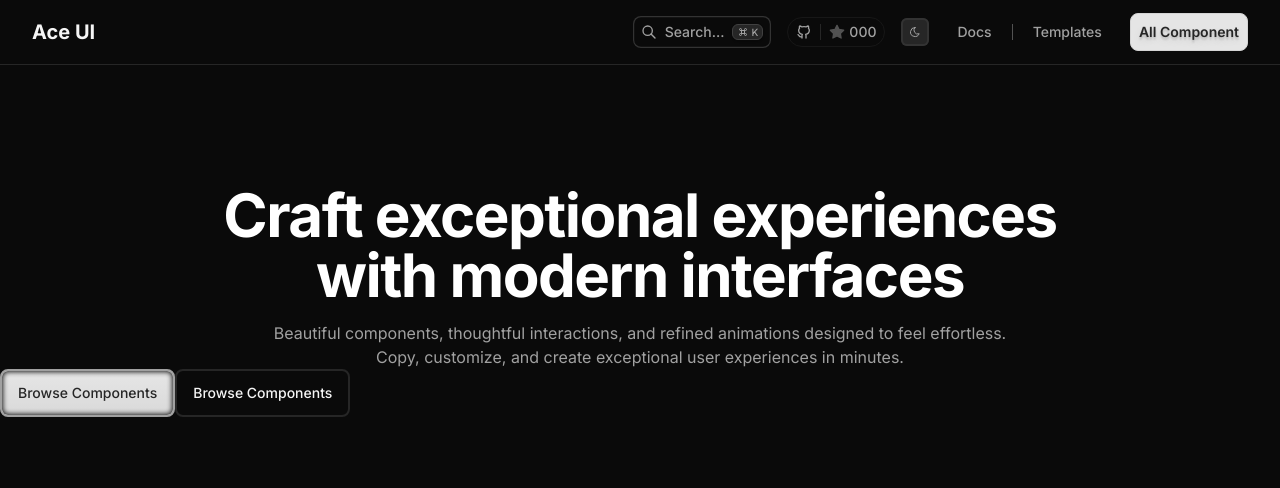
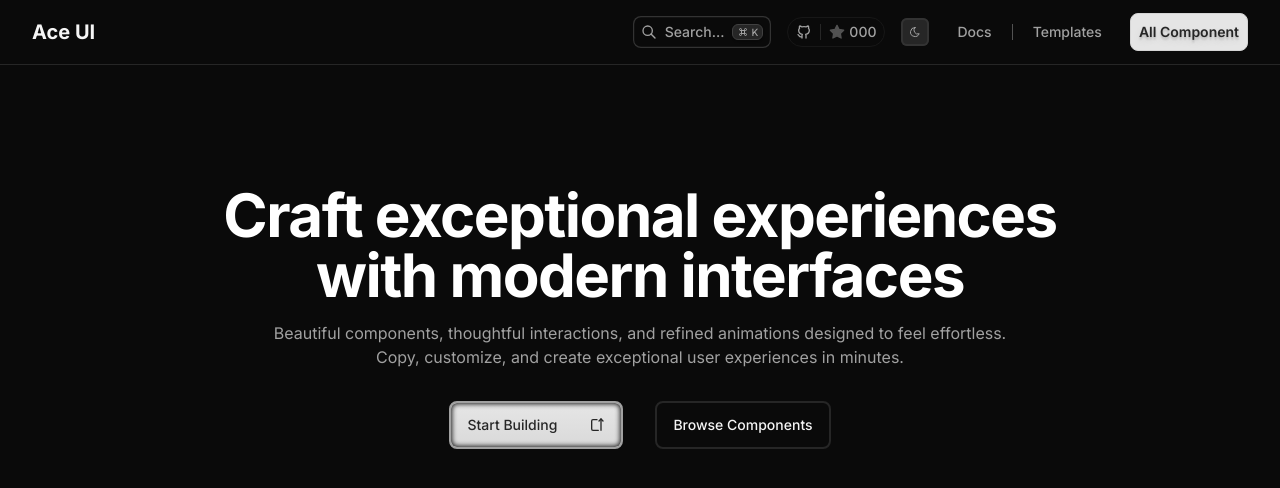
Before and after one commit to PrathamSingh1/Aceui, a Next.js app: page / in a window 1280 px wide. Shown: the top 488 px of the page. Built offline with nearby package versions, Linux system fonts and the light colour scheme.

Commit message:
worked on hero section

```diff
--- a/src/components/features/hero.tsx
+++ b/src/components/features/hero.tsx
@@ -3,18 +3,33 @@ import React from "react";
 import { Container } from "../layout/container";
 import { Heading } from "../layout/heading";
 import { Button } from "../layout/button";
+import { IconArrowAutofitUp } from "@tabler/icons-react";
+import Link from "next/link";
 
-export const Hero = ({ className }: {
-  className?: string;
-}) => {
+export const Hero = ({ className }: { className?: string }) => {
   return (
     <Container>
       <div className={cn("pt-[70px]", className)}>
-        <Heading as="h1" className="text-center text-6xl font-bold mt-[50px]">Craft exceptional experiences <br></br> with modern interfaces</Heading>
-        <p className="text-base text-center mt-4 dark:text-neutral-400 text-neutral-600">Beautiful components, thoughtful interactions, and refined animations designed to feel effortless. <br></br> Copy, customize, and create exceptional user experiences in minutes.</p>
-        <Button>Browse Components</Button>
-        <Button variant="secondary">Browse Components</Button>
+        <Heading as="h1" className="mt-[50px] text-center text-6xl font-bold">
+          Craft exceptional experiences <br></br> with modern interfaces
+        </Heading>
+        <p className="mt-4 text-center text-base text-neutral-600 dark:text-neutral-400">
+          Beautiful components, thoughtful interactions, and refined animations
+          designed to feel effortless. <br></br> Copy, customize, and create
+          exceptional user experiences in minutes.
+        </p>
+        <div className="mt-8 flex items-center justify-center gap-8">
+          <Link href={`/components`}>
+            <Button className="flex items-center gap-8">
+              Start Building
+              <IconArrowAutofitUp size={16} />
+            </Button>
+          </Link>
+          <Link href={`/templates`}>
+            <Button variant="secondary">Browse Components</Button>
+          </Link>
+        </div>
       </div>
     </Container>
-  )
-}
+  );
+};
```
